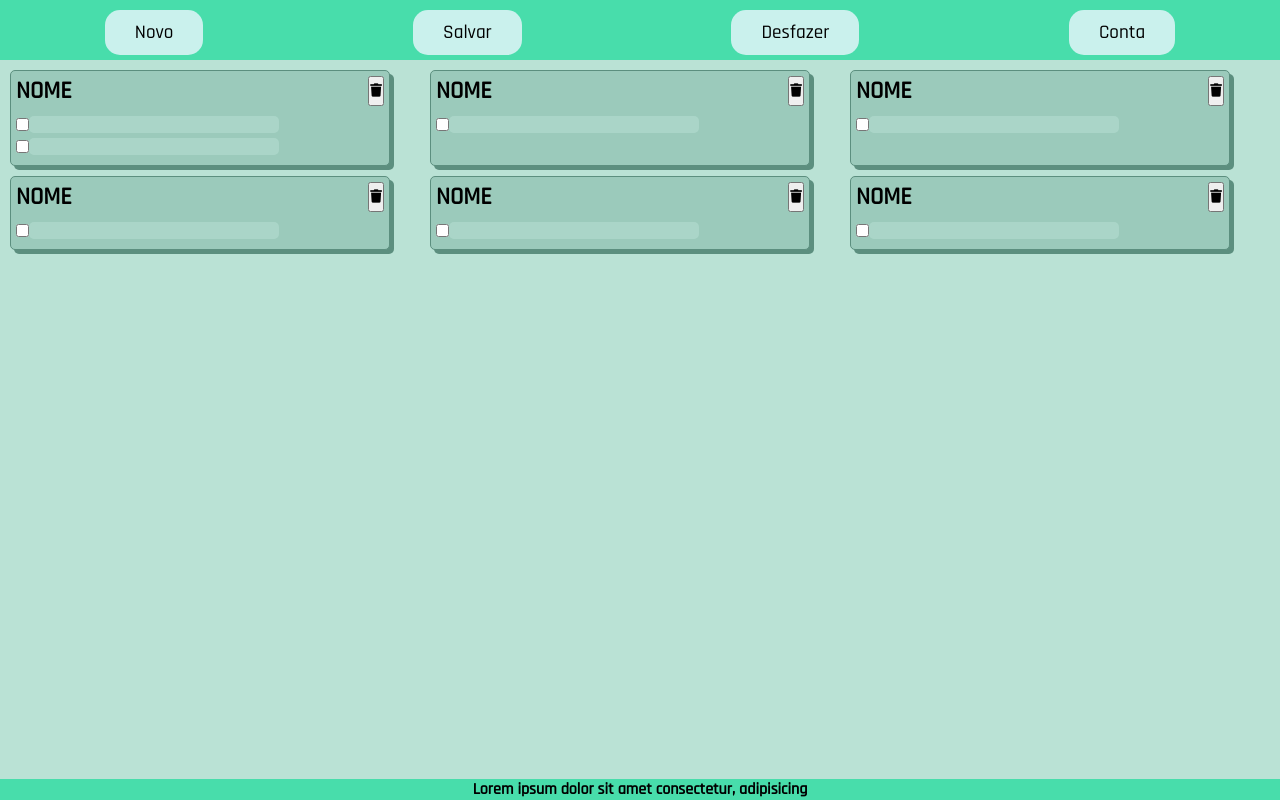
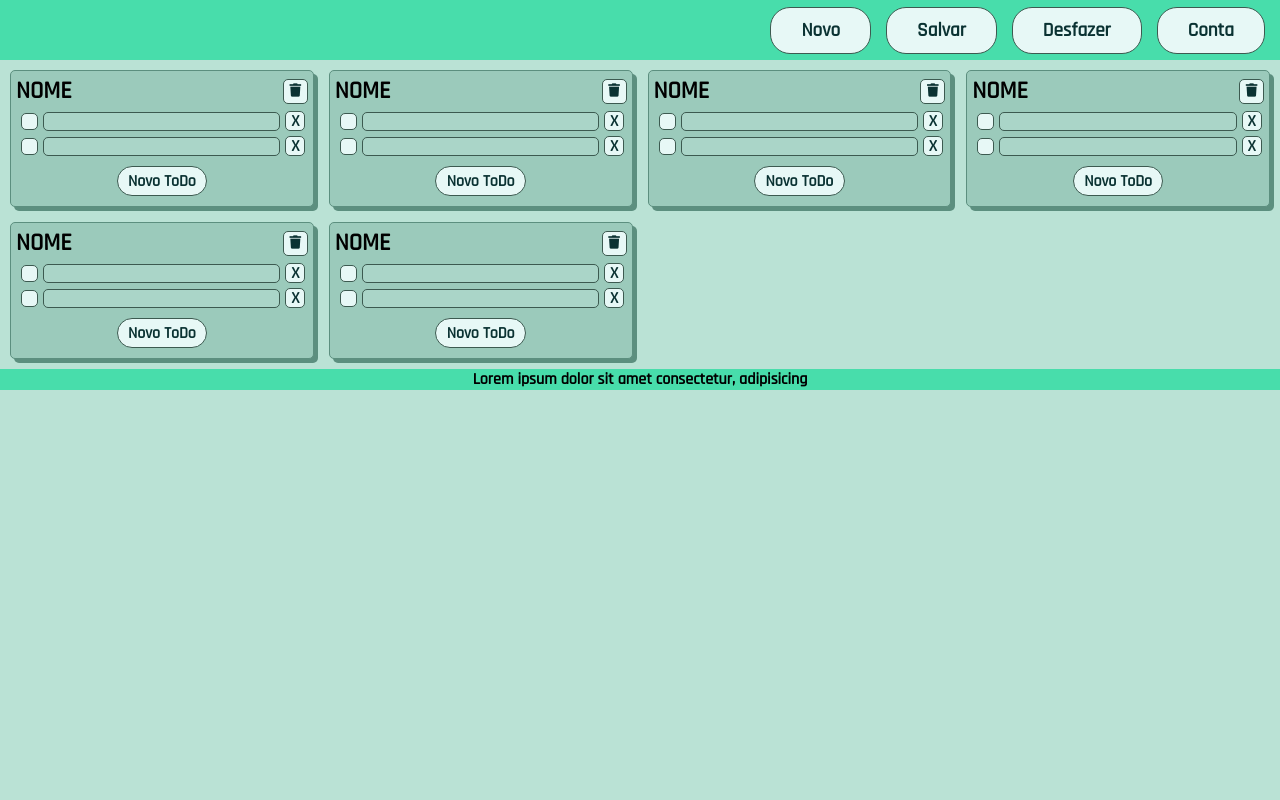
Before and after one commit to YuriWeber/ToDo, a plain HTML site: page index.html in a window 1280 px wide. Drawn offline with Linux system fonts and the light colour scheme.

Commit message:
css html basico 2

```diff
--- a/index.html
+++ b/index.html
@@ -35,99 +35,127 @@
       <div class="block">
         <div class="blockHeader">
           <h2>NOME</h2>
-          <button><i class="fas fa-trash"></i></button>
+          <button class="blockDel"><i class="fas fa-trash"></i></button>
         </div>
         <div class="blockList">
           <ul>
             <li>
-              <input type="checkbox" class="todo" />
+              <input type="checkbox" class="todoCheck" />
               <input type="text" class="todoText" />
+              <button class="todoDel">X</button>
             </li>
             <li>
-              <input type="checkbox" class="todo" />
+              <input type="checkbox" class="todoCheck" />
               <input type="text" class="todoText" />
+              <button class="todoDel">X</button>
             </li>
           </ul>
+          <button class="newTodo">Novo ToDo</button>
         </div>
       </div>
       <div class="block">
         <div class="blockHeader">
           <h2>NOME</h2>
-          <button><i class="fas fa-trash"></i></button>
+          <button class="blockDel"><i class="fas fa-trash"></i></button>
         </div>
         <div class="blockList">
           <ul>
             <li>
-              <input type="checkbox" class="todo" /><input
-                type="text"
-                class="todoText"
-              />
+              <input type="checkbox" class="todoCheck" />
+              <input type="text" class="todoText" />
+              <button class="todoDel">X</button>
+            </li>
+            <li>
+              <input type="checkbox" class="todoCheck" />
+              <input type="text" class="todoText" />
+              <button class="todoDel">X</button>
             </li>
           </ul>
+          <button class="newTodo">Novo ToDo</button>
         </div>
       </div>
       <div class="block">
         <div class="blockHeader">
           <h2>NOME</h2>
-          <button><i class="fas fa-trash"></i></button>
+          <button class="blockDel"><i class="fas fa-trash"></i></button>
         </div>
         <div class="blockList">
           <ul>
             <li>
-              <input type="checkbox" class="todo" /><input
-                type="text"
-                class="todoText"
-              />
+              <input type="checkbox" class="todoCheck" />
+              <input type="text" class="todoText" />
+              <button class="todoDel">X</button>
+            </li>
+            <li>
+              <input type="checkbox" class="todoCheck" />
+              <input type="text" class="todoText" />
+              <button class="todoDel">X</button>
             </li>
           </ul>
+          <button class="newTodo">Novo ToDo</button>
         </div>
       </div>
       <div class="block">
         <div class="blockHeader">
           <h2>NOME</h2>
-          <button><i class="fas fa-trash"></i></button>
+          <button class="blockDel"><i class="fas fa-trash"></i></button>
         </div>
         <div class="blockList">
           <ul>
             <li>
-              <input type="checkbox" class="todo" /><input
-                type="text"
-                class="todoText"
-              />
+              <input type="checkbox" class="todoCheck" />
+              <input type="text" class="todoText" />
+              <button class="todoDel">X</button>
+            </li>
+            <li>
+              <input type="checkbox" class="todoCheck" />
+              <input type="text" class="todoText" />
+              <button class="todoDel">X</button>
             </li>
           </ul>
+          <button class="newTodo">Novo ToDo</button>
         </div>
       </div>
       <div class="block">
         <div class="blockHeader">
           <h2>NOME</h2>
-          <button><i class="fas fa-trash"></i></button>
+          <button class="blockDel"><i class="fas fa-trash"></i></button>
         </div>
         <div class="blockList">
           <ul>
             <li>
-              <input type="checkbox" class="todo" /><input
-                type="text"
-                class="todoText"
-              />
+              <input type="checkbox" class="todoCheck" />
+              <input type="text" class="todoText" />
+              <button class="todoDel">X</button>
+            </li>
+            <li>
+              <input type="checkbox" class="todoCheck" />
+              <input type="text" class="todoText" />
+              <button class="todoDel">X</button>
             </li>
           </ul>
+          <button class="newTodo">Novo ToDo</button>
         </div>
       </div>
       <div class="block">
         <div class="blockHeader">
           <h2>NOME</h2>
-          <button><i class="fas fa-trash"></i></button>
+          <button class="blockDel"><i class="fas fa-trash"></i></button>
         </div>
         <div class="blockList">
           <ul>
             <li>
-              <input type="checkbox" class="todo" /><input
-                type="text"
-                class="todoText"
-              />
+              <input type="checkbox" class="todoCheck" />
+              <input type="text" class="todoText" />
+              <button class="todoDel">X</button>
+            </li>
+            <li>
+              <input type="checkbox" class="todoCheck" />
+              <input type="text" class="todoText" />
+              <button class="todoDel">X</button>
             </li>
           </ul>
+          <button class="newTodo">Novo ToDo</button>
         </div>
       </div>
     </div>
--- a/style.css
+++ b/style.css
@@ -2,6 +2,7 @@
   margin: 0;
   padding: 0;
   font-family: "Rajdhani", sans-serif;
+  font-weight: bold;
 }
 
 body {
@@ -16,23 +17,24 @@ header {
 
 header nav ul {
   width: 100%;
-  padding-top: 10px;
+  padding-top: 7px;
   display: flex;
   align-items: center;
-  justify-content: space-around;
+  justify-content: flex-end;
   flex-direction: row;
   list-style: none;
 }
 
 header button {
   cursor: pointer;
-  background-color: rgb(202, 241, 237);
-  border: none;
-  border-radius: 15px;
+  background-color: rgb(231, 248, 246);
+  color: rgb(10, 50, 50);
+  border: 1px solid rgb(60, 90, 80);
+  border-radius: 20px;
   padding: 10px 30px;
-  transition: all 0.3s;
+  margin-right: 15px;
+  transition: all 200ms;
   font-size: 1.2rem;
-  font-weight: 500;
 }
 
 header button:hover {
@@ -47,12 +49,12 @@ header button:active {
 .containerBlocks {
   padding: 10px;
   display: grid;
-  grid-template-columns: repeat(auto-fit, minmax(330px, 1fr));
-  grid-row-gap: 10px;
+  grid-template-columns: repeat(auto-fit, minmax(300px, 1fr));
+  grid-row-gap: 15px;
+  grid-column-gap: 15px;
 }
 
 .block {
-  width: 90%;
   border: solid 1px rgb(92, 143, 127);
   box-shadow: 4px 4px rgb(92, 143, 127);
   border-radius: 5px;
@@ -61,29 +63,143 @@ header button:active {
 
 .blockHeader {
   display: flex;
+  align-items: center;
   justify-content: space-between;
   padding: 5px;
 }
 
-.blockList li {
+.blockDel {
+  width: 25px;
+  height: 25px;
+  border: none;
+  border-radius: 5px;
+  background-color: rgb(231, 248, 246);
+  color: rgb(10, 50, 50);
+  border: 1px solid rgb(60, 90, 80);
   display: flex;
+  align-items: center;
+  justify-content: center;
+  transition: all 200ms;
+}
+
+.blockDel:hover {
+  background-color: rgb(174, 190, 189);
+  transform: scale(1.1);
+}
+
+.blockList {
+  display: flex;
+  flex-direction: column;
+  justify-content: center;
   align-items: center;
 }
 
-.todoText {
-  width: 250px;
-  border: none;
-  border-radius: 5px;
-  background-color: rgba(186, 226, 213, 0.5);
+.blockList ul {
+  width: 100%;
 }
 
-.block ul {
-  list-style: none;
-  padding: 5px;
+.blockList li {
+  display: flex;
+  margin-left: 10px;
+  align-items: center;
 }
 
 .block li {
   margin-bottom: 5px;
+}
+
+.todoText {
+  width: 80%;
+  border: none;
+  border-radius: 5px;
+  background-color: rgba(186, 226, 213, 0.5);
+  border: 1px solid rgb(60, 90, 80);
+  padding-left: 2px;
+  outline: none;
+}
+
+.todoCheck {
+  cursor: pointer;
+  appearance: none;
+  background-color: rgb(231, 248, 246);
+  width: 17px;
+  height: 17px;
+  border-radius: 5px;
+  margin-right: 5px;
+  position: relative;
+  display: flex;
+  align-items: center;
+  justify-content: center;
+  border: 1px solid rgb(60, 90, 80);
+  transition: all 200ms;
+}
+
+.todoCheck::before {
+  content: "";
+  position: absolute;
+  width: 30%;
+  height: 60%;
+  border-right: 2px solid rgb(92, 100, 97);
+  border-bottom: 2px solid rgb(92, 100, 97);
+  transform: rotate(45deg);
+  margin-bottom: 4px;
+  opacity: 0;
+  transition: all 200ms;
+}
+
+.todoCheck:hover {
+  transform: scale(1.1);
+}
+
+.todoCheck:hover::before {
+  transform: scale(1.1) rotate(45deg);
+}
+
+.todoCheck:checked::before {
+  opacity: 1;
+}
+
+.todoDel {
+  width: 20px;
+  height: 20px;
+  border: none;
+  border-radius: 5px;
+  margin-left: 5px;
+  font-size: 1rem;
+  display: flex;
+  align-items: center;
+  justify-content: center;
+  background-color: rgb(231, 248, 246);
+  color: rgb(10, 50, 50);
+  border: 1px solid rgb(60, 90, 80);
+  transition: all 200ms;
+}
+
+.todoDel:hover {
+  background-color: rgb(174, 190, 189);
+  transform: scale(1.1);
+}
+
+.newTodo {
+  width: 30%;
+  height: 30px;
+  margin-top: 5px;
+  margin-bottom: 10px;
+  border-radius: 15px;
+  background-color: rgb(231, 248, 246);
+  color: rgb(10, 50, 50);
+  border: 1px solid rgb(60, 90, 80);
+  font-size: 1rem;
+  transition: all 200ms;
+}
+
+.newTodo:hover {
+  background-color: rgb(174, 190, 189);
+}
+
+.newTodo:active {
+  background-color: rgb(129, 145, 144);
+  transform: scale(0.9);
 }
 
 footer {
@@ -93,7 +209,7 @@ footer {
   align-content: center;
   justify-content: center;
   bottom: 0;
-  position: absolute;
+  position: relative;
 }
 
 footer h2 {
```
